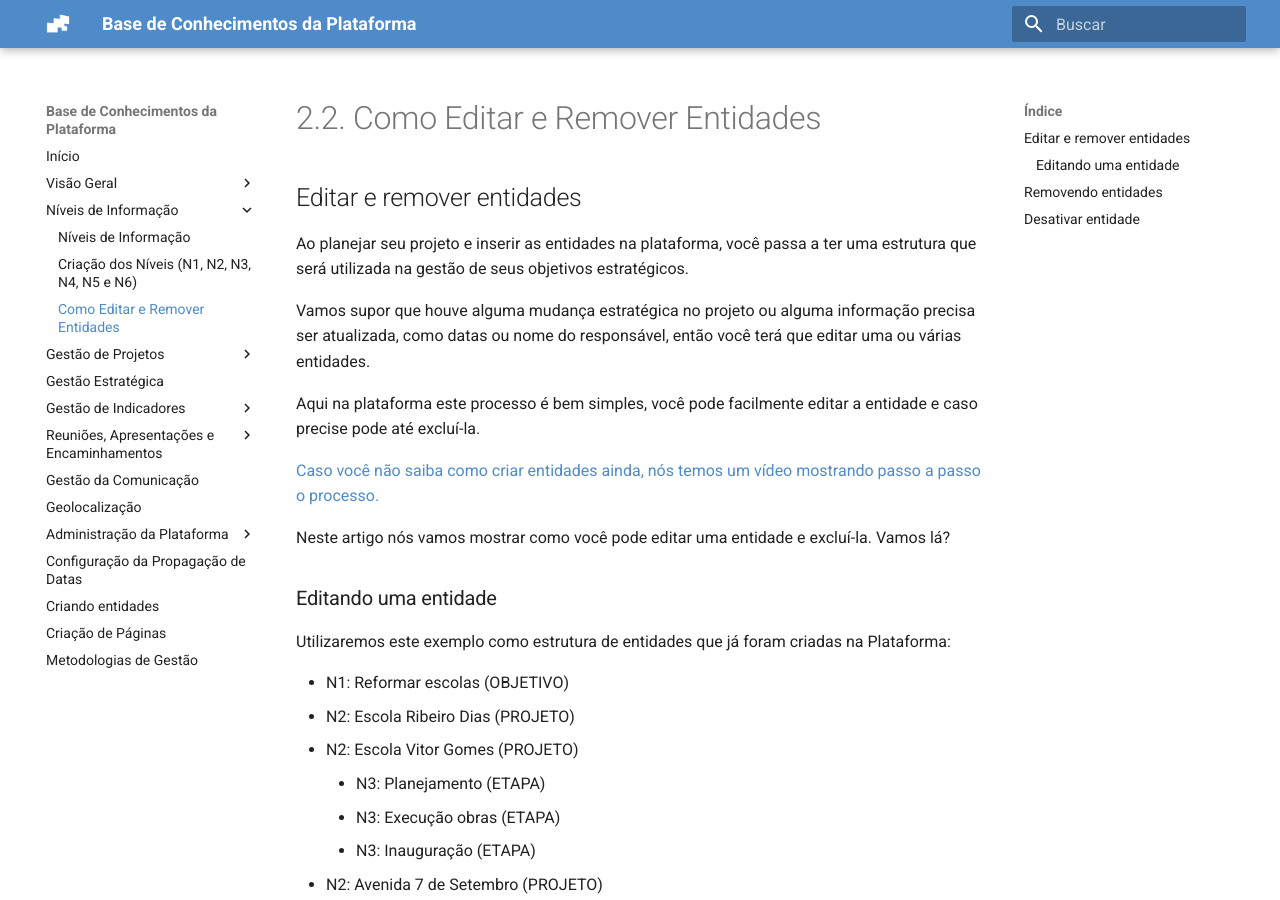
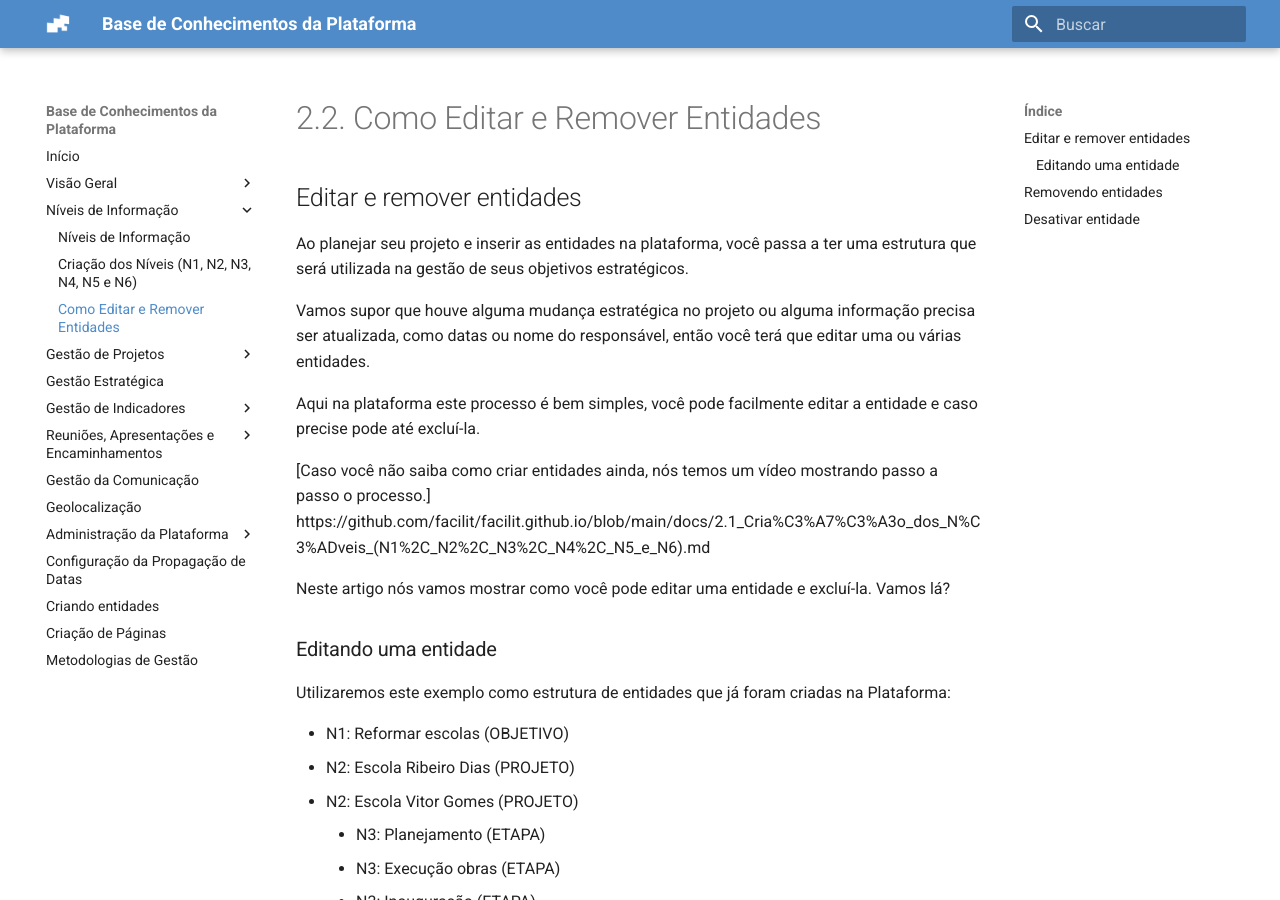
Before and after one commit to facilit/facilit.github.io, an MkDocs documentation site: the page built from docs/2.2_Como_Editar_e_Remover_Entidades.md, in a window 1280 px wide and 900 px high. Built offline with MkDocs 1.6.1 and Material for MkDocs 9.7.7, drawn with Linux system fonts in a browser that asks for light colours; part of the change alters nothing that is shown.

Commit message:
Update 2.2_Como_Editar_e_Remover_Entidades.md

```diff
--- a/docs/2.2_Como_Editar_e_Remover_Entidades.md
+++ b/docs/2.2_Como_Editar_e_Remover_Entidades.md
@@ -8,7 +8,8 @@ Vamos supor que houve alguma mudança estratégica no projeto ou alguma informa
 
 Aqui na plataforma este processo é bem simples, você pode facilmente editar a entidade e caso precise pode até excluí-la.
 
-[Caso você não saiba como criar entidades ainda, nós temos um vídeo mostrando passo a passo o processo.](https://facilittecnologia.atlassian.net/wiki/x/AQAsng)
+[Caso você não saiba como criar entidades ainda, nós temos um vídeo mostrando passo a passo o processo.]
+https://github.com/facilit/facilit.github.io/blob/main/docs/2.1_Cria%C3%A7%C3%A3o_dos_N%C3%ADveis_(N1%2C_N2%2C_N3%2C_N4%2C_N5_e_N6).md
 
 Neste artigo nós vamos mostrar como você pode editar uma entidade e excluí-la. Vamos lá?
 
```
